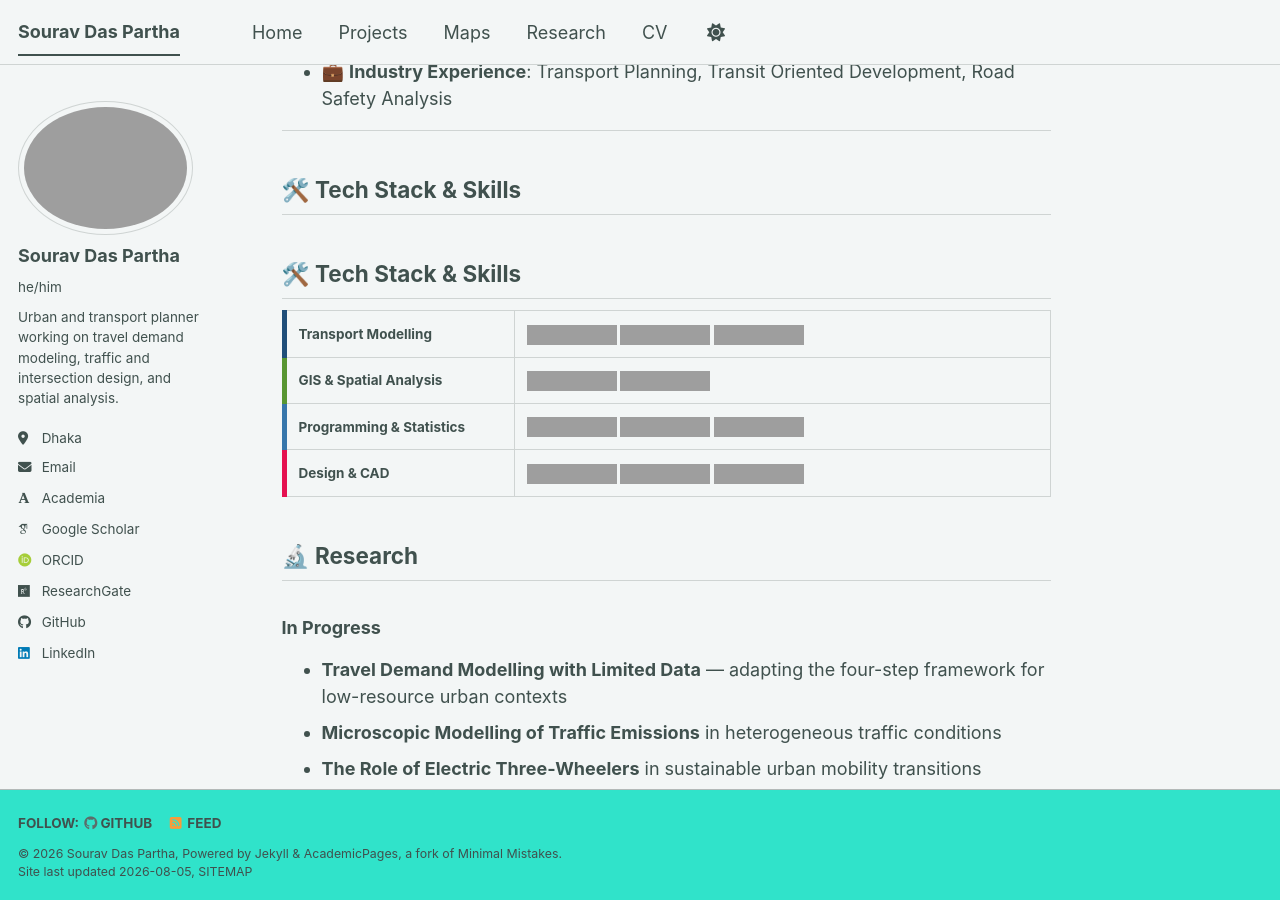
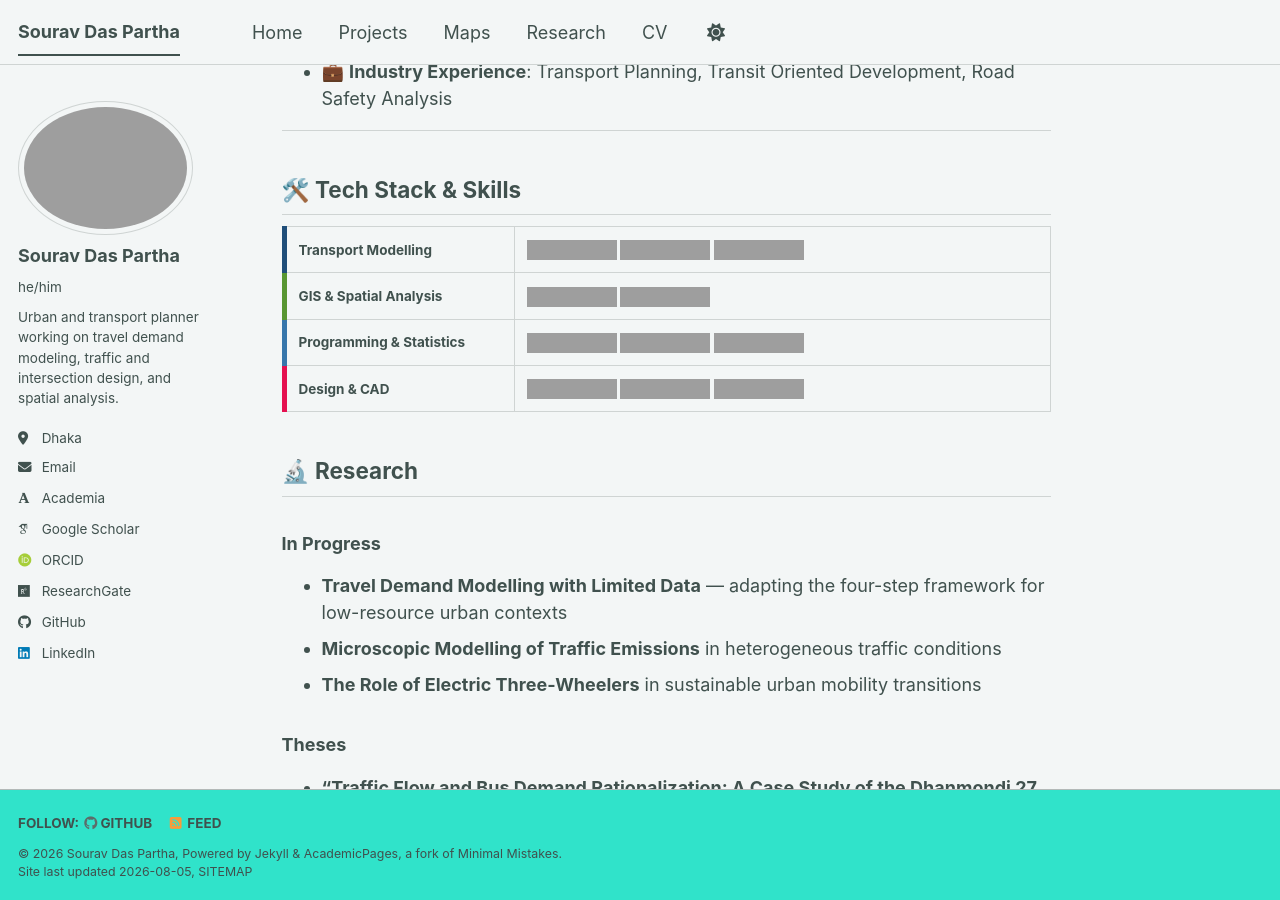
Before and after one commit to souravdaspartha/souravdaspartha.github.io, a Jekyll site: the page built from _pages/about.md, in a window 1280 px wide and 900 px high, scrolled down 460 px, cut to the strip 0-900 px from the top of the window. Built offline with Jekyll 4.4.1, drawn with Linux system fonts in a browser that asks for light colours; some web fonts are replaced; a script bundle is joined from its source files by our own code; library files that are not in the unit come from our copies; grey boxes are pictures that could not be loaded.

Commit message:
Update about.md

```diff
--- a/_pages/about.md
+++ b/_pages/about.md
@@ -15,8 +15,6 @@ Transport planner and modeller in Dhaka, Bangladesh. I build travel demand model
 - 💼 **Industry Experience**: Transport Planning, Transit Oriented Development, Road Safety Analysis
 
 ---
-
-## 🛠️ Tech Stack & Skills
 
 ## 🛠️ Tech Stack & Skills
 
```
